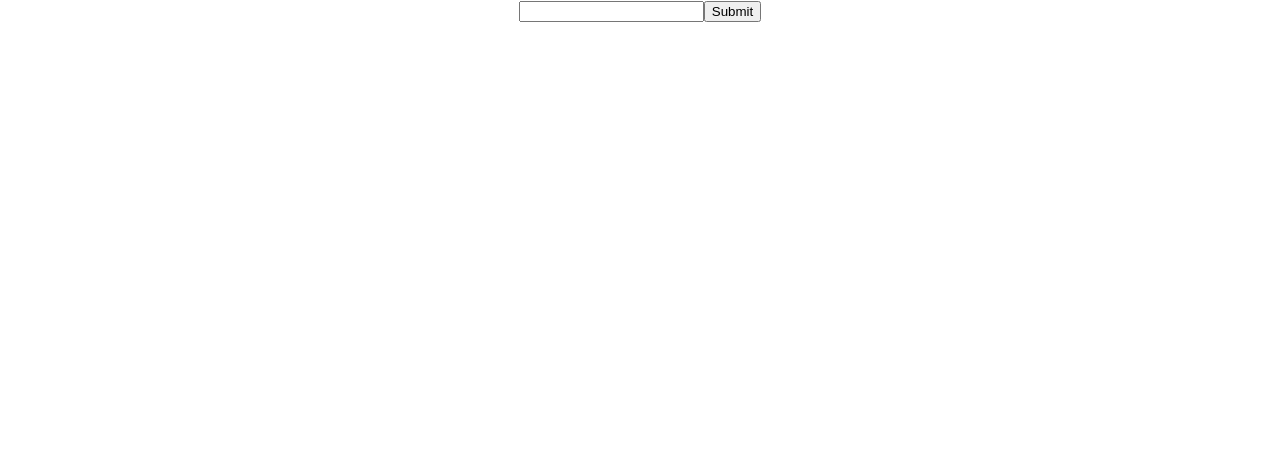
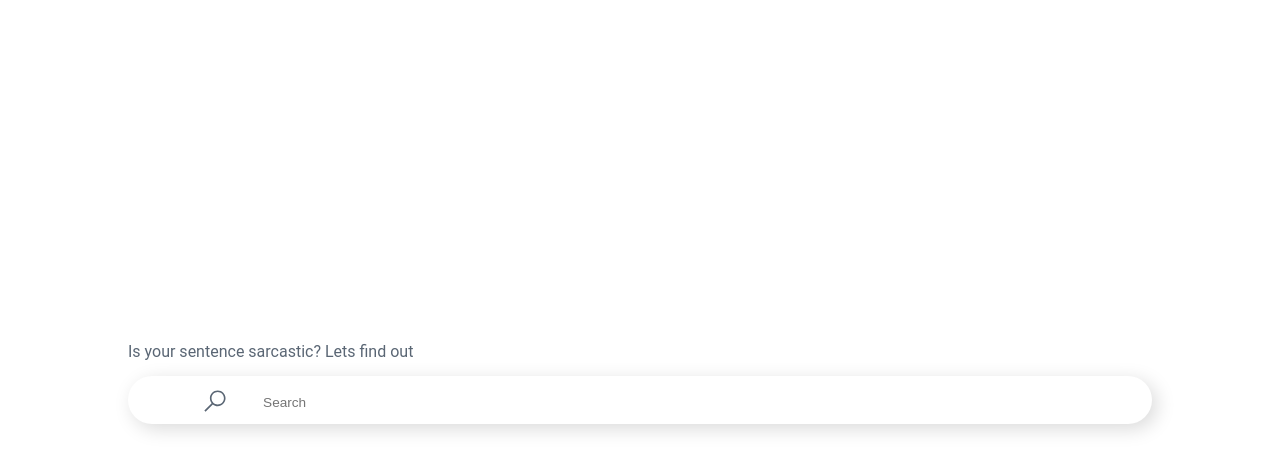
Before and after one commit to Nassim55/frontEndMachineLearningSarcasm, a React (Create React App) app: page / in a window 1280 px wide. Shown: the top 472 px of the page. Built offline with nearby package versions, Linux system fonts and the light colour scheme; no server answers.

Commit message:
23/05/2020 Commit 1

```diff
--- a/package.json
+++ b/package.json
@@ -6,7 +6,9 @@
     "@testing-library/jest-dom": "^4.2.4",
     "@testing-library/react": "^9.5.0",
     "@testing-library/user-event": "^7.2.1",
+    "bootstrap": "^4.5.0",
     "react": "^16.13.1",
+    "react-bootstrap": "^1.0.1",
     "react-dom": "^16.13.1",
     "react-router-dom": "^5.2.0",
     "react-scripts": "3.4.1"
--- a/src/App.css
+++ b/src/App.css
@@ -1,38 +1,69 @@
 .App {
-  text-align: center;
+  height: 100vh;
+  margin: 0;
+  background: #fff;
+  color: #5a6674;
+  font-size: 0.79rem;
+  font-family: 'Roboto', sans-serif;
+  overflow: hidden;
 }
 
-.App-logo {
-  height: 40vmin;
-  pointer-events: none;
+.search-form {
+  position: relative;
+  top: 50%;
+  left: 50%;
+  width: 80%;
+  height: 6%;
+  border-radius: 8vh;
+  box-shadow: 0.3rem 0.3rem 1.2rem rgba(0, 0, 0, 0.15);
+  transform: translate(-50%, -50%);
+  background: #fff;
+  transition: all 0.3s ease;
+  border: none;
 }
 
-@media (prefers-reduced-motion: no-preference) {
-  .App-logo {
-    animation: App-logo-spin infinite 20s linear;
-  }
+.intro-title {
+  position: relative;
+  font-size: 1rem;
+  bottom: 70%;
 }
 
-.App-header {
-  background-color: #282c34;
-  min-height: 100vh;
-  display: flex;
-  flex-direction: column;
-  align-items: center;
-  justify-content: center;
-  font-size: calc(10px + 2vmin);
-  color: white;
+.search-input {
+  position: absolute;
+  top: 25%;
+  left: 13%;
+  font-size: 0.85rem;
+  background: none;
+  color: #5a6674;
+  width: 80%;
+  height: 55%;
+  border: none;
+  appearance: none;
+  outline: none;
 }
 
-.App-link {
-  color: #61dafb;
+.search-button {
+  position: absolute;
+  top: 25%;
+  left: 5%;
+  height: 55%;
+  width: 7%;
+  padding: 0;
+  margin: 0;
+  border: none;
+  background: none;
+  outline: none!important;
+  cursor: pointer;
 }
 
-@keyframes App-logo-spin {
-  from {
-    transform: rotate(0deg);
-  }
-  to {
-    transform: rotate(360deg);
-  }
+.result {
+  position: relative;
+  font-size: 1rem;
+  top: 70%;
 }
+
+svg {
+  width: 100%;
+  height: 100%;
+  fill: #5a6674;
+}
--- a/src/App.js
+++ b/src/App.js
@@ -1,20 +1,18 @@
 import React, { useEffect, useState } from 'react';
 import './App.css';
+
 
 const App = () => {
   const [sentence, setSentence] = useState('');
   const [isSentenceSarcastic, setIsSentenceSarcastic] = useState('');
 
   const fetchData = async () => {
-    console.log('fetchData() has been called')
     const response = await fetch('/ml');
     const data = await response.json();
     setIsSentenceSarcastic(data['isSarcastic']);
   };
 
   const fetchDataPost = async () => {
-    console.log('fetchDataPost() has been called')
-    console.log(JSON.stringify(sentence));
     const response = await fetch('/ml', {
       method: 'POST',
       body: JSON.stringify(sentence),
@@ -24,7 +22,6 @@ const App = () => {
     setIsSentenceSarcastic(data['isSarcastic']);
     return data;
   };
-
 
   useEffect(() => {
     fetchData()
@@ -38,24 +35,37 @@ const App = () => {
 
   return (
     <div className="App">
-      <div className="search-form">
       <form
+      className="search-form"
       method="post"
       onSubmit={handleSubmit}>
+        <div className="intro-title">
+          Is your sentence sarcastic? Lets find out
+        </div>
         <input
+        className="search-input"
         action=""
         type="text"
+        placeholder="Search"
         name="nm"
         onChange={e => setSentence(e.target.value)}
         value={sentence}>
         </input>
-          <input type="submit"></input>
+        <button type="submit" className="search-button">
+          <svg className="submit-button">
+          <use xmlnsXlink="http://www.w3.org/1999/xlink" xlinkHref="#search"></use>
+          </svg>
+        </button>
+        <div className="result">
+          {isSentenceSarcastic}
+        </div>
       </form>
-      </div>
-      <div className="search-results">
-        <div className="input-sentence">{sentence}</div>
-        <div className="sarcasm-result">{isSentenceSarcastic}</div>
-      </div>
+      <svg xmlns="http://www.w3.org/2000/svg" width="0" height="0" display="none">
+        <symbol id="search" viewBox="0 0 32 32">
+          <path d="M 19.5 3 C 14.26514 3 10 7.2651394 10 12.5 C 10 14.749977 10.810825 16.807458 12.125 18.4375 L 3.28125 27.28125 L 4.71875 28.71875 L 13.5625 19.875 C 15.192542 21.189175 17.250023 22 19.5 22 C 24.73486 22 29 17.73486 29 12.5 C 29 7.2651394 24.73486 3 19.5 3 z M 19.5 5 C 23.65398 5 27 8.3460198 27 12.5 C 27 16.65398 23.65398 20 19.5 20 C 15.34602 20 12 16.65398 12 12.5 C 12 8.3460198 15.34602 5 19.5 5 z" />
+        </symbol>
+      </svg>
+
     </div>
   );
 }
```
Also changed, not shown: 1 other file (tests, documents, lock files or other folders). Lines whose indentation alone changed are shown as unchanged.
